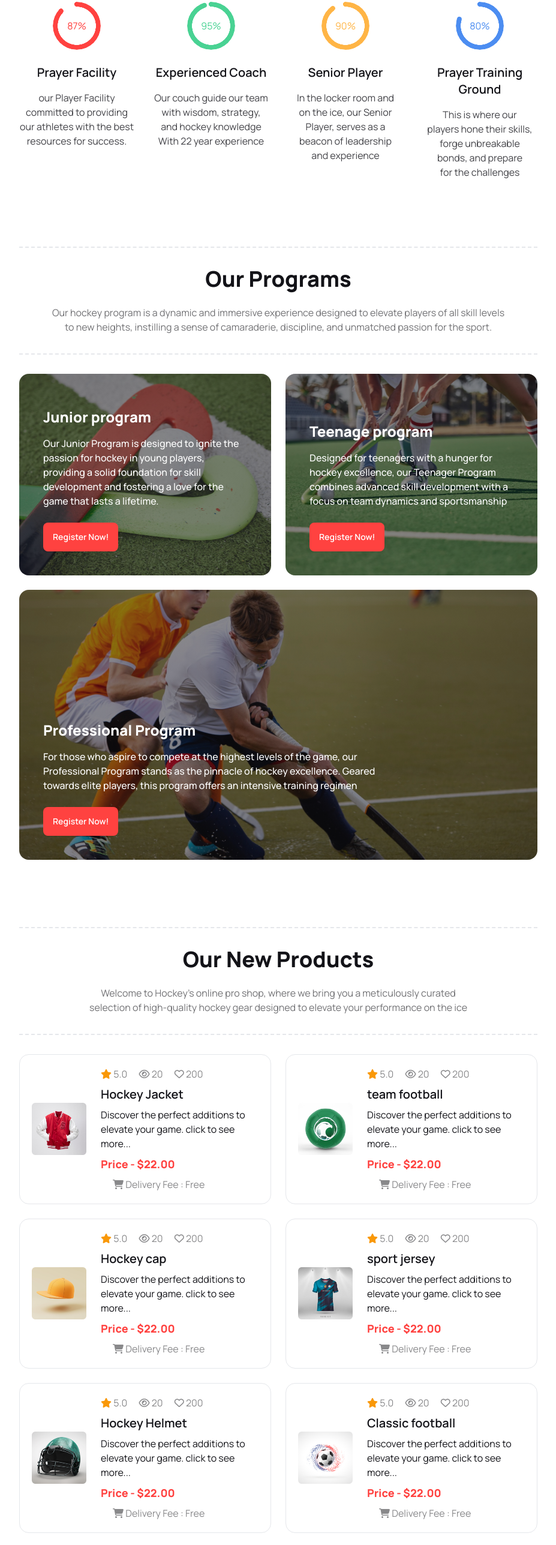
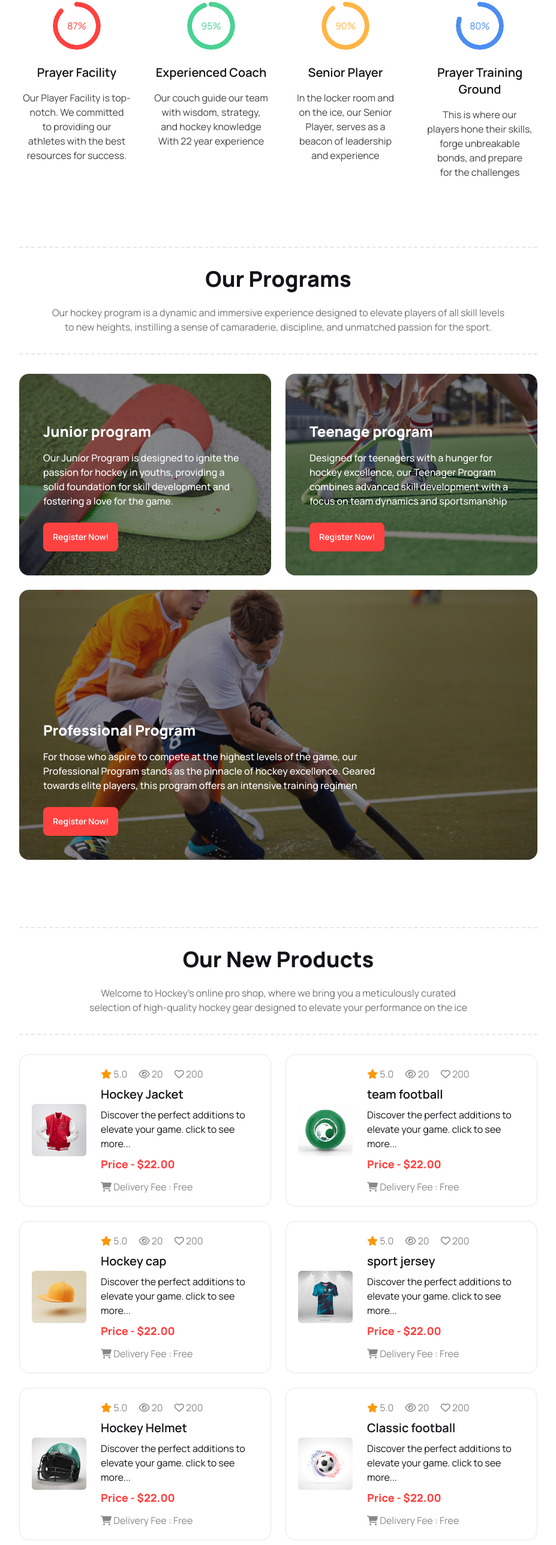
Before and after one commit to Albab47/b9a3-hockeys, a plain HTML site: page index.html in a window 1280 px wide. Shown: the part 1065-3640 px from the top of the page at 60% size, without its empty margins (176-1103 px from the left). Drawn offline with nearby package versions, Linux system fonts and the light colour scheme.

Commit message:
edit index.html

```diff
--- a/index.html
+++ b/index.html
@@ -127,7 +127,7 @@
                 <div class="flex flex-col place-items-center">
                     <div class="mb-6 radial-progress text-primary" style="--value:87;" role="progressbar">87%</div>
                     <h2 class="mb-4 text-xl font-semibold">Prayer Facility</h2>
-                    <p class="text-[#424247]">our Player Facility committed to providing our athletes with the best resources for success.</p>
+                    <p class="text-[#424247]">Our Player Facility is top-notch. We committed to providing our athletes with the best resources for success.</p>
                 </div>
 
                 <div class="flex flex-col place-items-center">
@@ -165,7 +165,7 @@
                     class="bg-[linear-gradient(45deg,rgba(19,19,24,0.5),rgba(19,19,24,0.5)),url('./Images/2.png')] col-span-1 rounded-2xl flex place-items-end">
                     <div class="p-5 md:p-10">
                         <h3 class="text-2xl font-extrabold">Junior program</h3>
-                        <p class="font-medium pt-4 pb-6">Our Junior Program is designed to ignite the passion for hockey in young players, providing a solid foundation for skill development and fostering a love for the game that lasts a lifetime.</p>
+                        <p class="font-medium pt-4 pb-6">Our Junior Program is designed to ignite the passion for hockey in youths, providing a solid foundation for skill development and fostering a love for the game.</p>
                         <button class="btn bg-primary border-none text-white">Register Now!</button>
                     </div>
                 </div>
@@ -215,7 +215,7 @@
                         </div>
                         <h4 class="card-title">Hockey Jacket</h4>
                         <p>Discover the perfect additions to elevate your game. click to see more...</p>
-                        <div class="card-actions space-x-5">
+                        <div class="card-actions items-center gap-3">
                             <div class="text-primary text-lg font-extrabold">Price - $22.00</div>
                             <div class="text-[#13131880]"><i class="fa-solid fa-cart-shopping"></i> Delivery Fee : Free
                             </div>
@@ -235,7 +235,7 @@
                         </div>
                         <h4 class="card-title">team football</h4>
                         <p>Discover the perfect additions to elevate your game. click to see more...</p>
-                        <div class="card-actions space-x-5">
+                        <div class="card-actions items-center gap-3">
                             <div class="text-primary text-lg font-extrabold">Price - $22.00</div>
                             <div class="text-[#13131880]"><i class="fa-solid fa-cart-shopping"></i> Delivery Fee : Free
                             </div>
@@ -255,7 +255,7 @@
                         </div>
                         <h4 class="card-title">Hockey cap</h4>
                         <p>Discover the perfect additions to elevate your game. click to see more...</p>
-                        <div class="card-actions space-x-5">
+                        <div class="card-actions items-center gap-3">
                             <div class="text-primary text-lg font-extrabold">Price - $22.00</div>
                             <div class="text-[#13131880]"><i class="fa-solid fa-cart-shopping"></i> Delivery Fee : Free
                             </div>
@@ -275,7 +275,7 @@
                         </div>
                         <h4 class="card-title">sport jersey</h4>
                         <p>Discover the perfect additions to elevate your game. click to see more...</p>
-                        <div class="card-actions space-x-5">
+                        <div class="card-actions items-center gap-3">
                             <div class="text-primary text-lg font-extrabold">Price - $22.00</div>
                             <div class="text-[#13131880]"><i class="fa-solid fa-cart-shopping"></i> Delivery Fee : Free
                             </div>
@@ -295,7 +295,7 @@
                         </div>
                         <h4 class="card-title">Hockey Helmet</h4>
                         <p>Discover the perfect additions to elevate your game. click to see more...</p>
-                        <div class="card-actions space-x-5">
+                        <div class="card-actions items-center gap-3">
                             <div class="text-primary text-lg font-extrabold">Price - $22.00</div>
                             <div class="text-[#13131880]"><i class="fa-solid fa-cart-shopping"></i> Delivery Fee : Free
                             </div>
@@ -315,7 +315,7 @@
                         </div>
                         <h4 class="card-title">Classic football</h4>
                         <p>Discover the perfect additions to elevate your game. click to see more...</p>
-                        <div class="card-actions space-x-5">
+                        <div class="card-actions items-center gap-3">
                             <div class="text-primary text-lg font-extrabold">Price - $22.00</div>
                             <div class="text-[#13131880]"><i class="fa-solid fa-cart-shopping"></i> Delivery Fee : Free
                             </div>
@@ -345,7 +345,7 @@
                             How competitive are your pricing options?
                         </div>
                         <div class="collapse-content pl-0 pr-6">
-                            <p>Our pricing is designed to be competitive, offering a range of packages to suit various budgets. <lp> pr-6
+                            <p>Our pricing is designed to be competitive, offering a range of packages to suit various budgets. <p>
                         </div>
                     </div>
 
@@ -473,9 +473,9 @@
 
                     <label class="form-control col-span-1 lg:col-span-2">
                         <div class="label">
-                            <span class="text-xl font-bold">Your bio</span>
+                            <span class="text-xl font-bold">Your Massage</span>
                         </div>
-                        <textarea class="textarea bg-[#13131808] h-96" placeholder="Bio"></textarea>
+                        <textarea class="textarea bg-[#13131808] h-96" placeholder="Write your Massage"></textarea>
                     </label>
                     <button class="btn bg-primary text-white col-span-1 lg:col-span-2">Send Message</button>
                 </form>
@@ -502,8 +502,7 @@
             <aside class="max-w-80 space-y-4">
                 <h6 class="text-2xl text-white md:text-4xl font-extrabold">Hockey<span class="text-primary">'</span>s
                 </h6>
-                <p>Dit amet consectetur. Condimentum adipiscing aliquam turpis placerat dolor. Purus urna in sit nullam
-                    proin. </p>
+                <p>Join us on this exhilarating journey and celebrate the sport that captivates hearts around the world!</p>
                 <p><i class="fa-regular fa-envelope text-primary mr-2"></i> hockeys@support.com</p>
                 <p><i class="fa-solid fa-square-phone text-primary mr-2"></i> (+62) 123-321-543</p>
             </aside>
```
